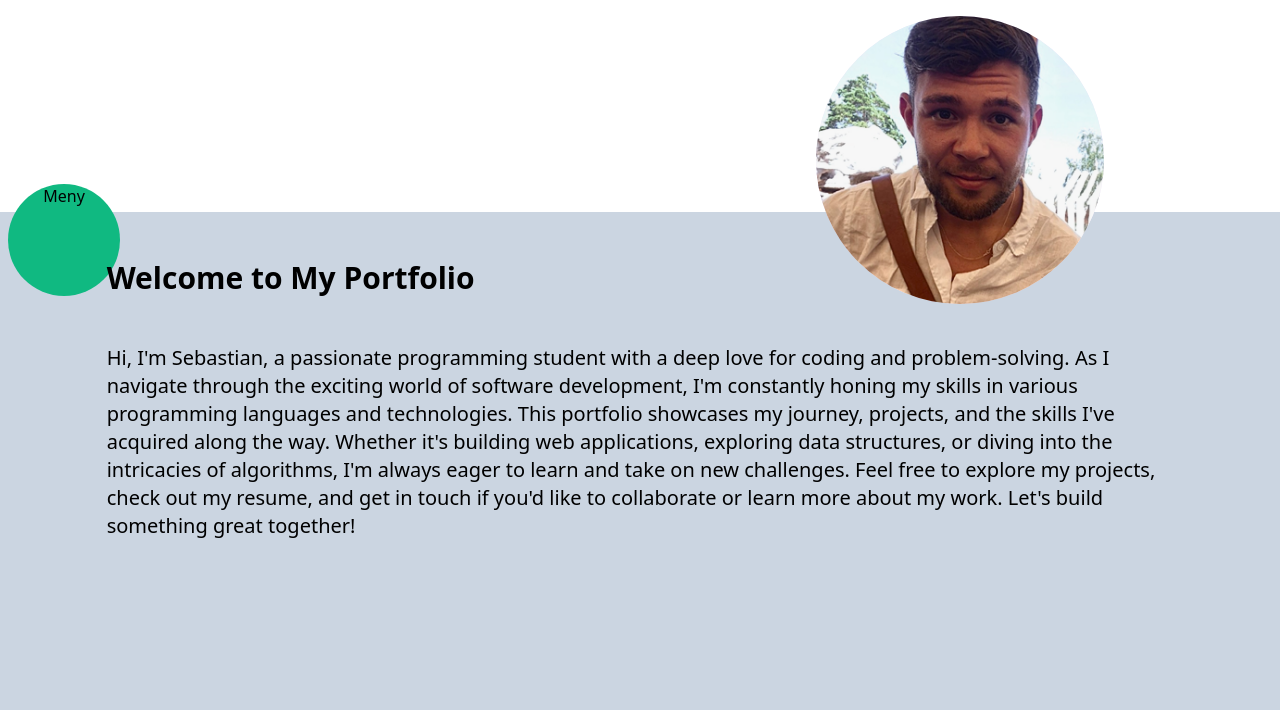
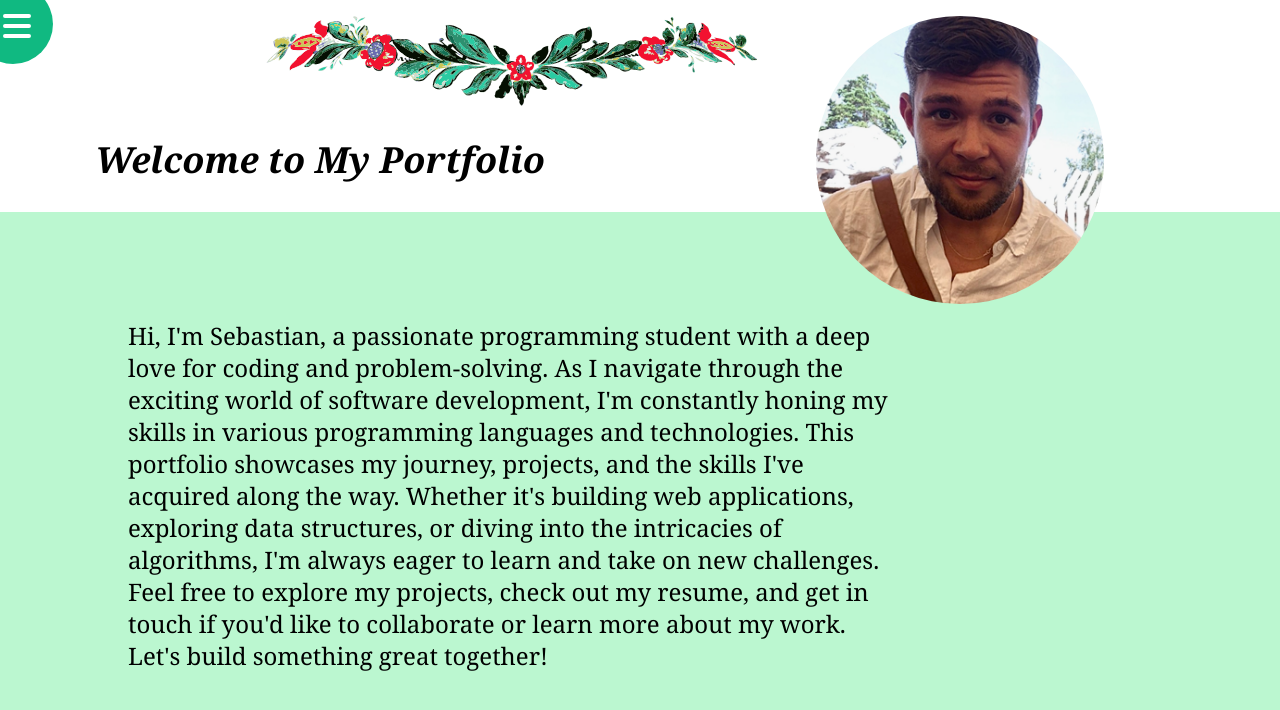
Before and after one commit to sebastianswahn/Portfolio, a React (Vite) app: page / in a window 1280 px wide. Shown: the top 710 px of the page. Built offline with nearby package versions, Linux system fonts and the light colour scheme.

Commit message:
landing done

```diff
--- a/package.json
+++ b/package.json
@@ -12,6 +12,7 @@
   "dependencies": {
     "class-variance-authority": "^0.7.0",
     "clsx": "^2.1.1",
+    "hamburger-react": "^2.5.1",
     "lucide-react": "^0.438.0",
     "react": "^18.3.1",
     "react-dom": "^18.3.1",
--- a/src/components/NavTrigger.jsx
+++ b/src/components/NavTrigger.jsx
@@ -5,10 +5,21 @@ function NavTrigger() {
     <div>
       {" "}
       <div
-        className="absolute z-auto w-28 h-28 rounded-full bg-emerald-500 align-middle text-center"
-        style={{ top: "30%", left: "5%", transform: "translate(-50%, -50%)" }}
+        className="absolute z-auto w-20 h-20 rounded-full bg-emerald-500 align-middle text-center"
+        style={{ top: "3%", left: "1%", transform: "translate(-50%, -50%)" }}
       >
-        Meny
+        <svg
+          className="w-10 h-10 m-6 text-white"
+          xmlns="http://www.w3.org/2000/svg"
+          viewBox="0 0 20 20"
+          fill="currentColor"
+        >
+          <path
+            fillRule="evenodd"
+            d="M3 4a1 1 0 011-1h12a1 1 0 110 2H4a1 1 0 01-1-1zm0 5a1 1 0 011-1h12a1 1 0 110 2H4a1 1 0 01-1-1zm0 5a1 1 0 011-1h12a1 1 0 110 2H4a1 1 0 01-1-1z"
+            clipRule="evenodd"
+          />
+        </svg>
       </div>
     </div>
   );
--- a/src/pages/Home.jsx
+++ b/src/pages/Home.jsx
@@ -1,11 +1,19 @@
 import React from "react";
 import portfolioimage from "../portfolioimage/IMG_5295.jpeg";
+import kurbitssvg from "../kurbitssvg/kurbits4.svg";
 
 function Home() {
   return (
     <div className="w-screen h-screen flex flex-col">
+      <h1
+        className="text-4xl absolute font-serif italic font-extrabold mb-12"
+        style={{ top: "20%", left: "25%", transform: "translate(-50%, -50%)" }}
+      >
+        Welcome to My Portfolio{" "}
+      </h1>
+
       <div
-        className="absolute z-auto w-72 h-72 rounded-full bg-purple-100 align-middle text-center"
+        className="absolute z-auto w-72 h-72 rounded-full align-middle text-center"
         style={{ top: "20%", left: "75%", transform: "translate(-50%, -50%)" }}
       >
         {" "}
@@ -14,20 +22,27 @@ function Home() {
           src={portfolioimage}
         ></img>
       </div>
+      <div
+        className="absolute z-auto align-middle text-center"
+        style={{ top: "0%", left: "40%", transform: "translate(-50%, -50%)" }}
+      >
+        {" "}
+        <img
+          className="object-cover w-full h-full rounded-full"
+          src={kurbitssvg}
+        ></img>
+      </div>
       <div className="w-screen h-60 bg-white"></div>
-      <div className="h-5/6 bg-slate-300">
+      <div className="h-5/6 bg-green-200">
         <div
-          className="w-10/12 fixed"
+          className="max-w-500px pt-28 fixed"
           style={{
-            top: "50%",
-            left: "50%",
+            top: "55%",
+            left: "40%",
             transform: "translate(-50%, -50%)",
           }}
         >
-          <h1 className="text-3xl font-extrabold mb-12">
-            Welcome to My Portfolio{" "}
-          </h1>
-          <p className="text-xl font-normal">
+          <p className="text-2xl font-serif font-medium">
             Hi, I'm Sebastian, a passionate programming student with a deep love
             for coding and problem-solving. As I navigate through the exciting
             world of software development, I'm constantly honing my skills in
```
Also changed, not shown: src/kurbitssvg/kurbits4.svg (added), 1 other file (tests, documents, lock files or other folders).
